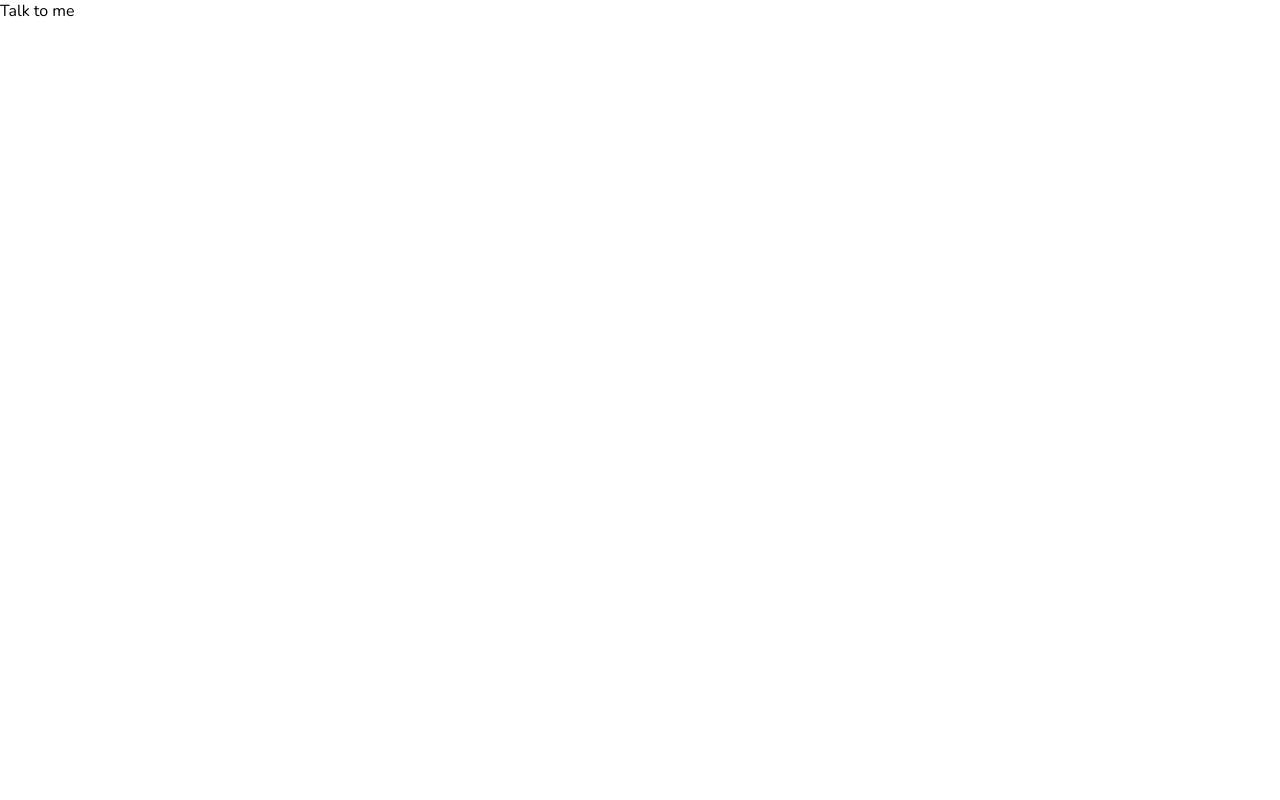
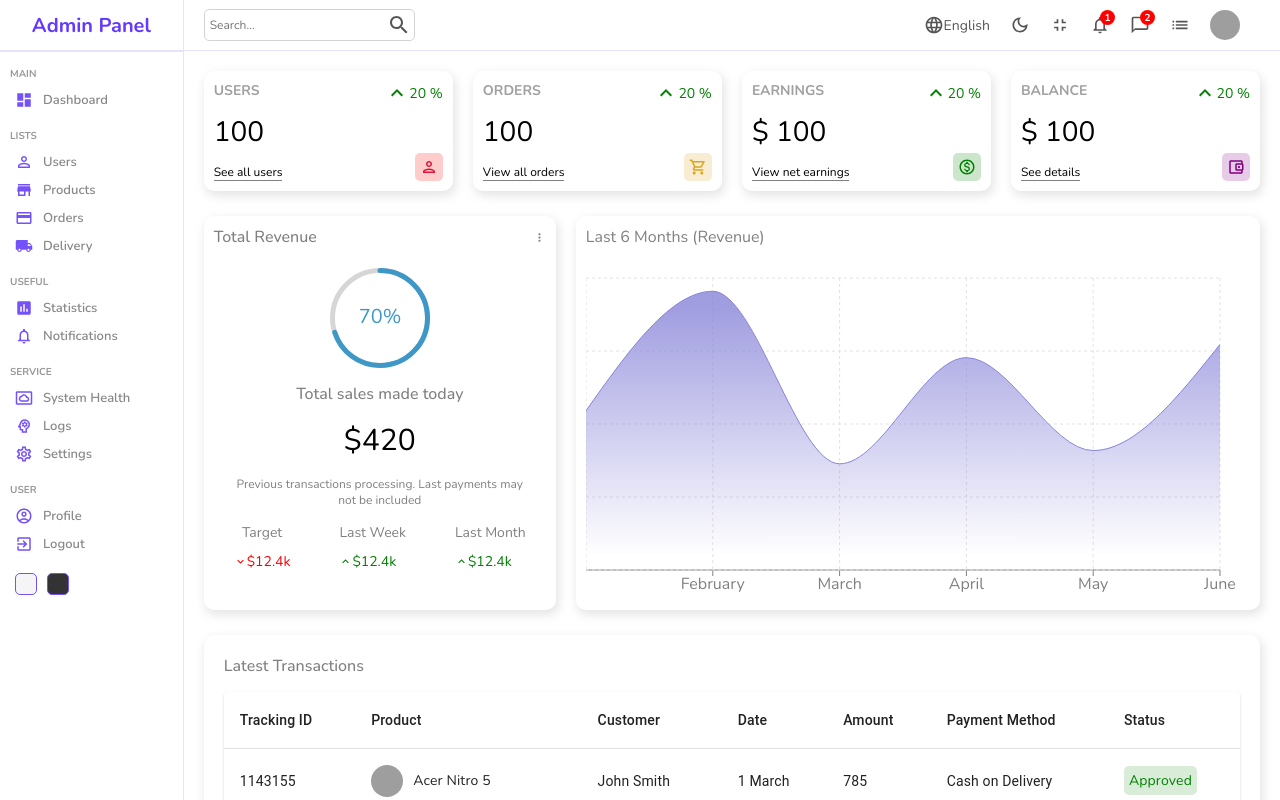
Before and after one commit to arnoldkunihira/admin-panel, a React (Create React App) app: page / in a window 1280 px wide. Shown: the top 800 px of the page. Built offline with nearby package versions, Linux system fonts and the light colour scheme; grey boxes are pictures that could not be loaded.

Commit message:
Add toggling of colors when using useContext hook

```diff
--- a/src/App.js
+++ b/src/App.js
@@ -1,5 +1,45 @@
+import {
+    BrowserRouter,
+    Routes,
+    Route
+} from "react-router-dom";
+import Home from "./pages/home/Home";
+import Login from "./pages/login/Login";
+import List from "./pages/list/List";
+import Single from "./pages/single/Single";
+import New from "./pages/new/New";
+import { productInputs, userInputs } from "./formSource";
+import "./themes/dark.scss";
+import { useContext } from "react";
+import { DarkModeContext } from "./context/darkModeContext";
+
 function App() {
-  return <div className="App">Talk to me</div>;
+    const {darkMode} = useContext(DarkModeContext);
+
+    return (
+        <div className={ darkMode ? "app dark" : "app" }>
+            <BrowserRouter>
+                <Routes>
+                    <Route path="/" element={<Home />} />
+                    <Route path="login" element={<Login />} />
+
+                    {/* Users */}
+                    <Route path="users">
+                        <Route index element={<List/>} />
+                        <Route path=":userId" element={<Single/>} />
+                        <Route path="new" element={<New inputs={userInputs} title="Add New User" />} />
+                    </Route>
+
+                    {/* Products */}
+                    <Route path="products">
+                        <Route index element={<List/>} />
+                        <Route path=":productId" element={<Single/>} />
+                        <Route path="new" element={<New inputs={productInputs} title="Add New Product" />} />
+                    </Route>
+                </Routes>
+            </BrowserRouter>
+        </div>
+    );
 }
 
 export default App;
```
